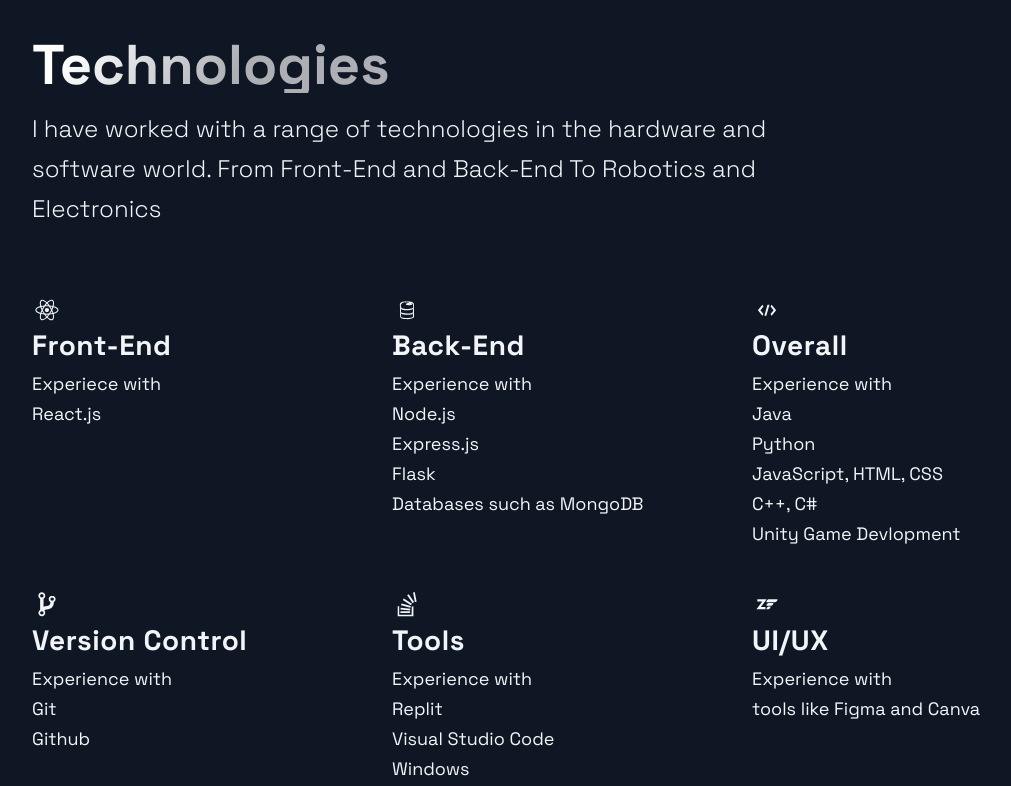
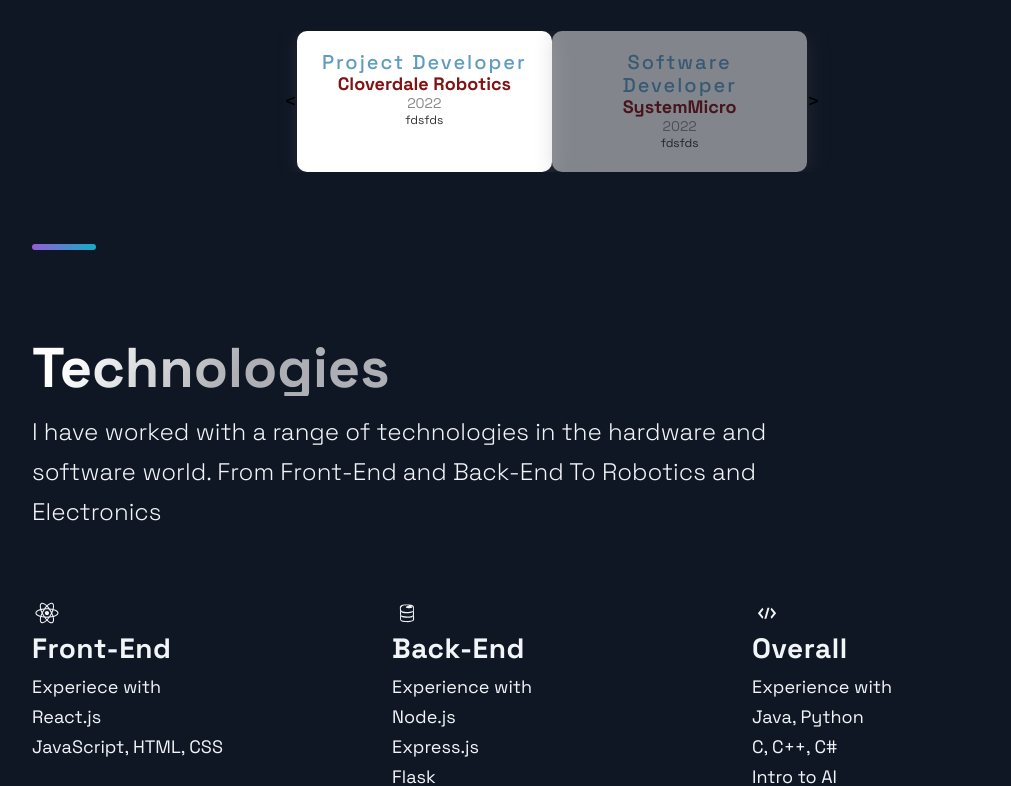
Before and after one commit to mohammadawwad/Personal-Website, a Next.js app: page / in a window 1280 px wide. Shown: the part 1698-2484 px from the top of the page, without its empty margins (88-1099 px from the left). Built offline with nearby package versions, Linux system fonts and the light colour scheme.

Commit message:
updating website and adding a work experience section

```diff
--- a/src/components/Acomplishments/Acomplishments.js
+++ b/src/components/Acomplishments/Acomplishments.js
@@ -17,6 +17,8 @@
   { number: "3rd Place", text: '2022 Victoria Frc Competition'},
   { number: "Course", text: 'Emerge SFU Web Dev Course'},
   { number: "Course", text: 'Systems Design Training'},
+  { number: "Course", text: 'MIT 6.68x AI course'},
+  { number: "Course", text: 'Cybersecurity Foundations'},
 ];
 
 // export const Color = () => {
--- /dev/null
+++ b/src/components/Experience/WorkExperience.js
@@ -0,0 +1,38 @@
+import React, { useState } from 'react';
+import { ExperienceCard, ExperienceContainer, Timeline, ArrowButton, CardInfo, HeaderThree, CompanyName, DateRange } from './WorkExperienceStyles';
+import { Section, SectionTitle } from '../../styles/GlobalComponents';
+import { Experiences } from '../../constants/constants';
+
+const WorkExperience = () => {
+  const [current, setCurrent] = useState(0);
+
+  const nextExperience = () => {
+    setCurrent((prevCurrent) => (prevCurrent + 1) % Experiences.length);
+  };
+
+  const prevExperience = () => {
+    setCurrent((prevCurrent) => (prevCurrent - 1 + Experiences.length) % Experiences.length);
+  };
+
+  return (
+    <Section nopadding id="work-experience">
+      <SectionTitle main>Work Experience</SectionTitle>
+      <ExperienceContainer>
+        <ArrowButton onClick={prevExperience}>&lt;</ArrowButton>
+        <Timeline>
+          {Experiences.map((exp, index) => (
+            <ExperienceCard key={index} active={index === current}>
+              <HeaderThree>{exp.title}</HeaderThree>
+              <CompanyName>{exp.company}</CompanyName>
+              <DateRange>{exp.dateRange}</DateRange>
+              <CardInfo>{exp.description}</CardInfo>
+            </ExperienceCard>
+          ))}
+        </Timeline>
+        <ArrowButton onClick={nextExperience}>&gt;</ArrowButton>
+      </ExperienceContainer>
+    </Section>
+  );
+};
+
+export default WorkExperience;
--- /dev/null
+++ b/src/components/Experience/WorkExperienceStyles.js
@@ -0,0 +1,62 @@
+import styled from 'styled-components';
+
+export const ExperienceContainer = styled.div`
+  display: flex;
+  align-items: center;
+  justify-content: center;
+  position: relative;
+  width: 100%;
+  overflow: hidden;
+`;
+
+export const Timeline = styled.div`
+  display: flex;
+  transition: transform 0.5s ease-in-out;
+  transform: ${({ current }) => `translateX(-${current * 100}%)`};
+`;
+
+export const ExperienceCard = styled.div`
+  min-width: 50%;
+  max-width: 50%;
+  opacity: ${({ active }) => (active ? '1' : '0.5')};
+  transition: opacity 0.3s ease-in-out;
+  text-align: center;
+  padding: 20px;
+  box-shadow: 3px 3px 20px rgba(80, 78, 78, 0.5);
+  border-radius: 10px;
+  background-color: ${({ active }) => (active ? '#fff' : '#f4f4f4')};
+`;
+
+export const ArrowButton = styled.button`
+  background-color: transparent;
+  border: none;
+  font-size: 2rem;
+  cursor: pointer;
+  z-index: 10;
+  &:hover {
+    color: #801414;
+  }
+`;
+
+export const HeaderThree = styled.h3`
+  font-weight: 500;
+  letter-spacing: 2px;
+  color: #5f9cbf;
+  font-size: 2rem;
+`;
+
+export const CompanyName = styled.h4`
+  color: #801414;
+  font-size: 1.8rem;
+`;
+
+export const DateRange = styled.p`
+  color: #888;
+  font-size: 1.4rem;
+`;
+
+export const CardInfo = styled.p`
+  font-size: 1.2rem;
+  color: #333;
+  line-height: 1.5;
+`;
--- a/src/components/Technologies/Technologies.js
+++ b/src/components/Technologies/Technologies.js
@@ -21,7 +21,8 @@
           <ListTitle>Front-End</ListTitle>
           <ListParagraph>
             Experiece with <br />
-            React.js
+            React.js <br />
+            JavaScript, HTML, CSS
           </ListParagraph>
         </ListContainer>
       </ListItem>
@@ -52,11 +53,10 @@
           <ListTitle>Overall</ListTitle>
           <ListParagraph>
             Experience with <br />
-            Java <br />
-            Python <br />
-            JavaScript, HTML, CSS <br />
-            C++, C# <br />
-            Unity Game Devlopment
+            Java, Python <br />
+            C, C++, C# <br />
+            Intro to AI <br />
+            Cybersecurity Foundations
           </ListParagraph>
         </ListContainer>
       </ListItem>
@@ -85,9 +85,10 @@
           <ListTitle>Tools</ListTitle>
           <ListParagraph>
             Experience with <br />
+            Visual Studio Code <br />
+            Windows <br />
             Replit <br />
-            Visual Studio Code <br />
-            Windows
+            Low Code - No Code Platforms
           </ListParagraph>
         </ListContainer>
       </ListItem>
@@ -102,7 +103,8 @@
           <ListTitle>UI/UX</ListTitle>
           <ListParagraph>
             Experience with <br />
-            tools like Figma and Canva
+            Canva <br />
+            Figma
           </ListParagraph>
         </ListContainer>
       </ListItem>
--- a/src/constants/constants.js
+++ b/src/constants/constants.js
@@ -1,13 +1,32 @@
 export const projects = [
+  {
+    title: 'MIT 6.86x AI Course',
+    description: "Completing the MIT AI course provided me with a solid foundation in machine learning principles and practical applications. Through projects like building an Automatic Review Analyzer, Digit Recognition using Neural Networks, and applying Reinforcement Learning, I gained hands-on experience in implementing models such as linear classifiers, neural networks, and clustering algorithms. The course sharpened my skills in Python, TensorFlow, and model evaluation, deepening my understanding of key concepts like gradient descent, regularization, and feature engineering, and preparing me to tackle real-world AI challenges.",
+      image: '/images/MIT.png',
+      tags: ['Python', 'AI'],
+    code: 'https://github.com/mohammadawwad/MIT-6.86AI-Python',
+    demo: 'https://www.edx.org/learn/machine-learning/massachusetts-institute-of-technology-machine-learning-with-python-from-linear-models-to-deep-learning?utm_medium=social&utm_campaign=social-sharing-db&utm_source=twitter',
+    id: 0,
+  },
+
+  {
+    title: 'Formula EV Racecar',
+    description: "Completing my first year of engineering with the UVic Formula SAE team was a transformative experience. Despite a last-minute battery issue that forced us to withdraw from the Michigan competition, my work on the controls system team provided hands-on experience in low-level C programming, CAN networks, and data analysis to operate and safely control a high speed EV. This opportunity elevated my skills to industrial standards, deepening my understanding of practical engineering solutions in the high-stakes environment of motorsports.",
+      image: '/images/FSAE.png',
+      tags: ['C', 'Control Systems'],
+    code: 'https://github.com/UVicFormulaMotorsport/Control-System-Tutorials',
+    demo: 'https://www.youtube.com/@UVicFSAE/videos',
+    id: 1,
+  },
 
   {
     title: 'AI Flappy Bird',
     description: "This project aimed to create an independent AI agent capable of playing the Flappy Bird game. Leveraging reinforcement learning techniques, the AI employs a neural network to interpret real-time game states, transforming them into strategic actions. With each generation, the dataset rapidly refines, empowering the AI to consistently score high. Notably, the video showcases the evolution from a challenging initial dataset to an AI that achieves enduring success within just few generations.",
       image: '/images/FlappyBird.png',
-      tags: ['Python'],
+      tags: ['Python', 'AI'],
     code: 'https://github.com/mohammadawwad/Flappy-Bird-AI',
     demo: 'https://www.youtube.com/watch?v=eYFpxTxpqcQ',
-    id: 0,
+    id: 2,
   },
 
   {
@@ -17,7 +36,7 @@
       tags: ['Java'],
     code: 'https://github.com/FRC-6390/FRC-Season-2023',
     demo: 'https://www.youtube.com/watch?v=VzLffgqjD-g',
-    id: 0,
+    id: 3,
   },
 
   {
@@ -27,7 +46,7 @@
       tags: ['Javascript OOP'],
     code: 'https://github.com/mohammadawwad/AI-Self-Driving-Car',
     demo: 'https://ai-self-driving-car.netlify.app/',
-    id: 0,
+    id: 4,
   },
 
   {
@@ -37,7 +56,7 @@
       tags: ['MongoDB', 'Express', 'React.js', 'Node.js'],
     code: 'https://github.com/mohammadawwad/First-Journey',
     demo: 'https://firstjourney.netlify.app/posts',
-    id: 1,
+    id: 5,
   },
 
   {
@@ -47,7 +66,7 @@
     tags: ['Java'],
     code: 'https://github.com/mohammadawwad/KevinRobotV2',
     demo: 'https://www.youtube.com/watch?v=eHRTgEbxUA0',
-    id: 2,
+    id: 6,
   },
 
   {
@@ -57,7 +76,7 @@
     tags: ['Java'],
     code: 'https://github.com/FRC-6390/Swerve2021',
     demo: 'https://www.youtube.com/watch?v=Kxt1Z--HFpQ',
-    id: 3,
+    id: 7,
   },
 
   {
@@ -67,7 +86,7 @@
       tags: ['JavaScript', 'HTML', 'CSS'],
     code: 'https://github.com/mohammadawwad/Stylish-Tile-web',
     demo: 'https://www.youtube.com/watch?v=cvaDPgurVzg',
-    id: 4,
+    id: 8,
   },
 
   {
@@ -77,7 +96,7 @@
       tags: ['Python', 'Amazon Web Services'],
     code: 'https://replit.com/@awwad/Minelexa',
     demo: 'https://youtu.be/wH6XelT9Bcc',
-    id: 5,
+    id: 9,
   },
 
   {
@@ -87,7 +106,7 @@
       tags: ['Java'],
     code: 'https://github.com/mohammadawwad/Java-Pathfinding',
     demo: 'https://www.youtube.com/watch?v=bpHeQwgfLRc',
-    id: 6,
+    id: 10,
   },
 
   {
@@ -97,7 +116,7 @@
       tags: ['Python'],
     code: 'https://github.com/mohammadawwad/Python-Vision-Processing',
     demo: 'https://youtu.be/eqJNr-Rn-S0',
-    id: 7,
+    id: 11,
   },
 
   {
@@ -107,7 +126,7 @@
       tags: ['MongoDB', 'Express', 'React.js', 'Node.js'],
     code: 'https://github.com/mohammadawwad/Exhaust',
     demo: 'https://youtu.be/UTqhwg0qvQ8',
-    id: 8,
+    id: 12,
   },
  ];
 
@@ -119,4 +138,25 @@
   { year: 2021, text: 'Programming workshop mentor and organiser', },
   { year: 2022, text: 'Accepted into SHAD program, and started Woring at Cloverdale Robotics as a Projected Developer',},
   { year: 2023, text: 'Anounced as the 2023 Engineering Shulich Leader at UVIC',},
+  { year: 2024, text: 'Started my first Software Development Co-op at SystemMicro',},
 ];
+
+
+
+export const Experiences = [
+  {
+    index: 0,
+    title: "Project Developer",
+    company: "Cloverdale Robotics",
+    dateRange: "2022",
+    description: "fdsfds",
+  },
+
+  {
+    index: 1,
+    title: "Software Developer",
+    company: "SystemMicro",
+    dateRange: "2022",
+    description: "fdsfds",
+  }
+];
--- a/src/pages/index.js
+++ b/src/pages/index.js
@@ -3,6 +3,7 @@
 import Hero from '../components/Hero/Hero';
 import Projects from '../components/Projects/Projects';
 import Technologies from '../components/Technologies/Technologies';
+import WorkExperience from '../components/Experience/WorkExperience';
 import Timeline from '../components/TimeLine/TimeLine';
 import { Layout } from '../layout/Layout';
 import { Section } from '../styles/GlobalComponents';
@@ -17,6 +18,7 @@
         <BgAnimation />
       </Section>
       <Timeline />
+      <WorkExperience />
       <Technologies />
       <Acomplishments />
       <Projects />
```
Also changed, not shown: public/images/FSAE.png (added), public/images/MIT.png (added).
